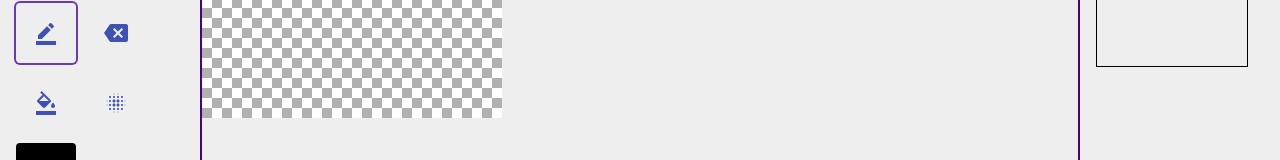
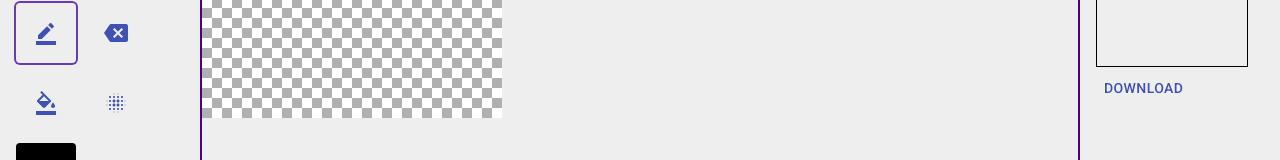
Before and after one commit to smurawczik/pixor, a React (Create React App) app: page / in a window 1280 px wide. Both pictures are taken after a click on the element 352 px from the left and 203 px from the top of the page. Shown: the part 235-395 px from the top of the page. Built offline with nearby package versions, Linux system fonts and the light colour scheme.

Commit message:
download canvas preview

```diff
--- a/src/components/CanvasPreview/CanvasPreview.tsx
+++ b/src/components/CanvasPreview/CanvasPreview.tsx
@@ -1,10 +1,20 @@
 import { Box, Typography } from "@mui/material";
 import { useEffect, useRef } from "react";
 import { useMedia } from "react-use";
+import styled from "styled-components";
 import { CANVAS_TRANSPARENT_COLOR } from "../../redux/canvas/canvas.constants";
 import { drawPixelInCanvas } from "../../redux/canvas/canvas.helpers";
 import { canvasSelectors } from "../../redux/canvas/canvas.selectors";
 import { useAppSelector } from "../../redux/hooks";
+import { CanvasPreviewDownload } from "./CanvasPreviewDownload";
+
+const StyledCanvas = styled.canvas`
+  z-index: 1;
+  image-rendering: -moz-crisp-edges;
+  image-rendering: -webkit-crisp-edges;
+  image-rendering: pixelated;
+  image-rendering: crisp-edges;
+`;
 
 export const CanvasPreview = () => {
   const canvasPixelData = useAppSelector(canvasSelectors.getPixelData);
@@ -46,13 +56,14 @@ export const CanvasPreview = () => {
       <Typography gutterBottom variant="h6" sx={{ mt: 2, alignSelf: "start" }}>
         Preview
       </Typography>
-      <Box border="1px solid black" display="flex">
-        <canvas
+      <Box border="1px solid black" display="inline-flex">
+        <StyledCanvas
           ref={previewCanvasRef}
           width={canvasDimensions.width * CANVAS_PREVIEW_MULTIPLIER}
           height={canvasDimensions.height * CANVAS_PREVIEW_MULTIPLIER}
-        ></canvas>
+        ></StyledCanvas>
       </Box>
+      <CanvasPreviewDownload canvasElement={previewCanvasRef.current} />
     </div>
   );
 };
--- /dev/null
+++ b/src/components/CanvasPreview/CanvasPreviewDownload.tsx
@@ -0,0 +1,24 @@
+import { Button } from "@mui/material";
+import { FC } from "react";
+
+export const CanvasPreviewDownload: FC<{
+  canvasElement: HTMLCanvasElement | null;
+}> = ({ canvasElement }) => {
+  if (!canvasElement) return null;
+
+  const dataURL = canvasElement.toDataURL("image/png", 1);
+
+  return (
+    <Button
+      onClick={() => {
+        var a = document.createElement("a");
+        a.href = dataURL;
+        a.download = "preview.png";
+        document.body.appendChild(a);
+        a.click();
+      }}
+    >
+      Download
+    </Button>
+  );
+};
```
